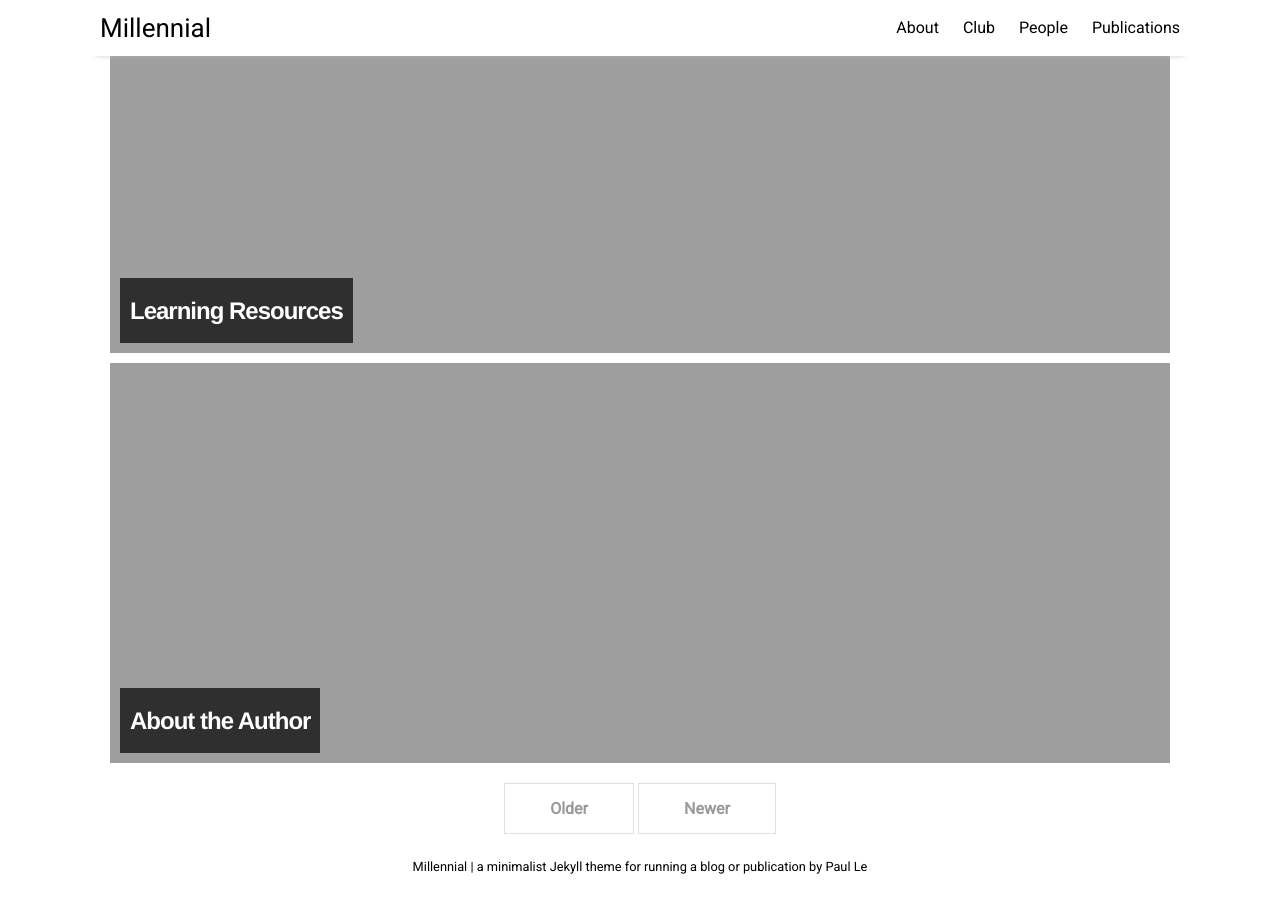
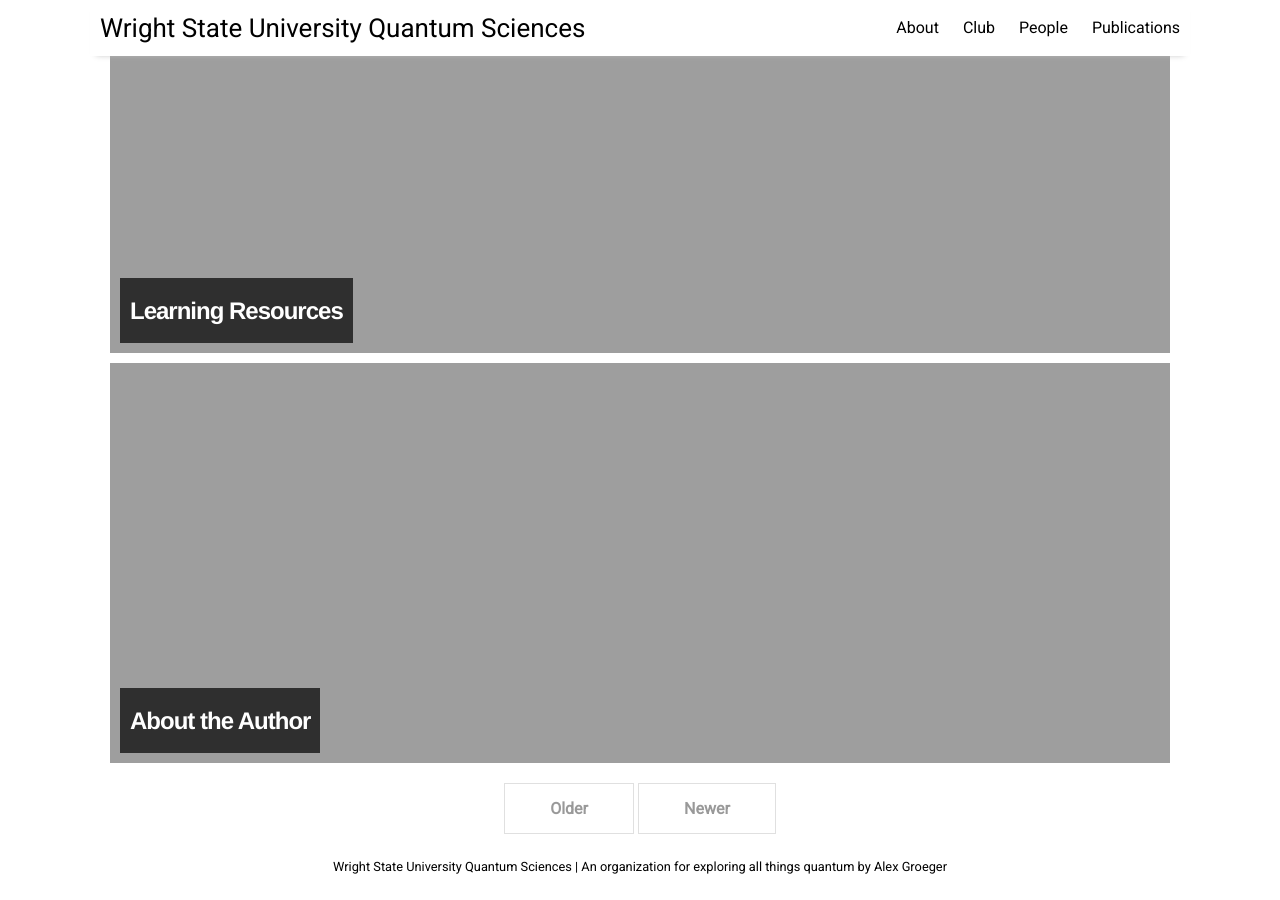
Before and after one commit to WSU-Quantum-Sciences/wsu-quantum-sciences.github.io, a Jekyll site: the page built from index.html, in a window 1280 px wide and 900 px high, scrolled down 1348 px. Built offline with Jekyll 4.4.1, drawn with Linux system fonts in a browser that asks for light colours; nearby versions of some CDN libraries; the list of posts is cut into pages by our own code.

Commit message:
change site details

```diff
--- a/_config.yml
+++ b/_config.yml
@@ -10,9 +10,9 @@ permalink:           /:title
 plugins:             [jekyll-paginate, jekyll-sitemap, jekyll-feed, jekyll-seo-tag]
 
 # Customise atom feed settings (this is where Jekyll-Feed gets configuration information)
-title:		           "Millennial"
-description:	       "a minimalist Jekyll theme for running a blog or publication"
-author:              "Paul Le"
+title:		           "Wright State University Quantum Sciences"
+description:	       "An organization for exploring all things quantum"
+author:              "Alex Groeger"
 
 # RSS 2.0 can be used instead of Atom by uncommenting following two lines
 #feed:
```
